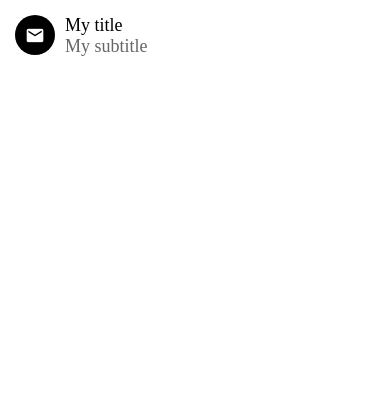
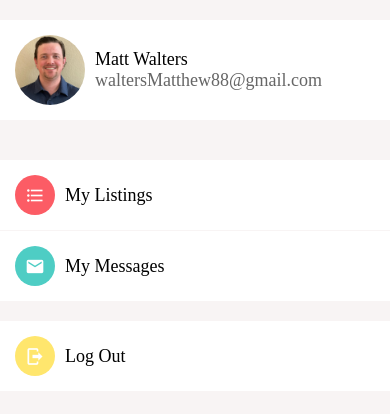
Before and after one commit to WaltersMatthew/DoneWithIt, a React Native app: screen / in a window 390 px wide. Shown: the top 414 px of the page. Built offline with nearby package versions, Linux system fonts and the light colour scheme.

Commit message:
set up account screen

```diff
--- a/App.js
+++ b/App.js
@@ -1,17 +1,7 @@
 import React from "react";
 import { View } from "react-native";
 
-import Screen from "./app/Components/Screen";
-import ListItem from "./app/Components/ListItem";
-import AppIcon from "./app/Components/AppIcon";
+import AccountScreen from "./app/screens/AccountScreen";
 export default function App() {
-    return (
-        <Screen>
-            <ListItem
-                title="My title"
-                subTitle="My subtitle"
-                ImageComponent={<AppIcon name="email" />}
-            />
-        </Screen>
-    );
+    return <AccountScreen />;
 }
--- a/app/Components/ListItem.js
+++ b/app/Components/ListItem.js
@@ -15,7 +15,6 @@
     title,
     subTitle,
     image,
-    ImageComponent,
     IconComponent,
     onPress,
     renderRightActions,
@@ -24,7 +23,7 @@
         <Swipeable renderRightActions={renderRightActions}>
             <TouchableHighlight underlayColor={colors.light} onPress={onPress}>
                 <View style={styles.container}>
-                    {ImageComponent}
+                    {IconComponent}
                     {image && <Image style={styles.image} source={image} />}
                     <View style={styles.detailsContainer}>
                         <AppText style={styles.title}>{title}</AppText>
@@ -44,6 +43,7 @@
     container: {
         flexDirection: "row",
         padding: 15,
+        backgroundColor: colors.white,
     },
     detailsContainer: {
         marginLeft: 10,
--- a/app/Components/Screen.js
+++ b/app/Components/Screen.js
@@ -2,8 +2,10 @@
 import Constants from "expo-constants";
 import { SafeAreaView, StyleSheet } from "react-native";
 
-function Screen({ children }) {
-    return <SafeAreaView style={styles.screen}>{children}</SafeAreaView>;
+function Screen({ children, style }) {
+    return (
+        <SafeAreaView style={[styles.screen, style]}>{children}</SafeAreaView>
+    );
 }
 
 const styles = StyleSheet.create({
--- /dev/null
+++ b/app/screens/AccountScreen.js
@@ -0,0 +1,73 @@
+import React from "react";
+import { FlatList, StyleSheet, View } from "react-native";
+import ListItem from "../Components/ListItem";
+import ListItemSeperator from "../Components/ListItemSeperator";
+import Screen from "../Components/Screen";
+import AppIcon from "../Components/AppIcon";
+import colors from "../config/colors";
+
+const menuItems = [
+    {
+        title: "My Listings",
+        icon: {
+            name: "format-list-bulleted",
+            backgroundColor: colors.primary,
+        },
+    },
+    {
+        title: "My Messages",
+        icon: {
+            name: "email",
+            backgroundColor: colors.secondary,
+        },
+    },
+];
+
+function AccountScreen(props) {
+    return (
+        <Screen style={styles.screen}>
+            <View style={styles.container}>
+                <ListItem
+                    title="Matt Walters"
+                    subTitle="waltersMatthew88@gmail.com"
+                    image={require("../assets/headshot.jpg")}
+                />
+            </View>
+            <View style={styles.container}>
+                <FlatList
+                    data={menuItems}
+                    keyExtractor={(menuItem) => menuItem.title}
+                    ItemSeparatorComponent={ListItemSeperator}
+                    renderItem={({ item }) => (
+                        <ListItem
+                            title={item.title}
+                            IconComponent={
+                                <AppIcon
+                                    name={item.icon.name}
+                                    backgroundColor={item.icon.backgroundColor}
+                                />
+                            }
+                        />
+                    )}
+                />
+            </View>
+            <ListItem
+                title="Log Out"
+                IconComponent={
+                    <AppIcon name="logout" backgroundColor="#ffe66d" />
+                }
+            />
+        </Screen>
+    );
+}
+
+const styles = StyleSheet.create({
+    container: {
+        marginVertical: 20,
+    },
+    screen: {
+        backgroundColor: colors.light,
+    },
+});
+
+export default AccountScreen;
```
